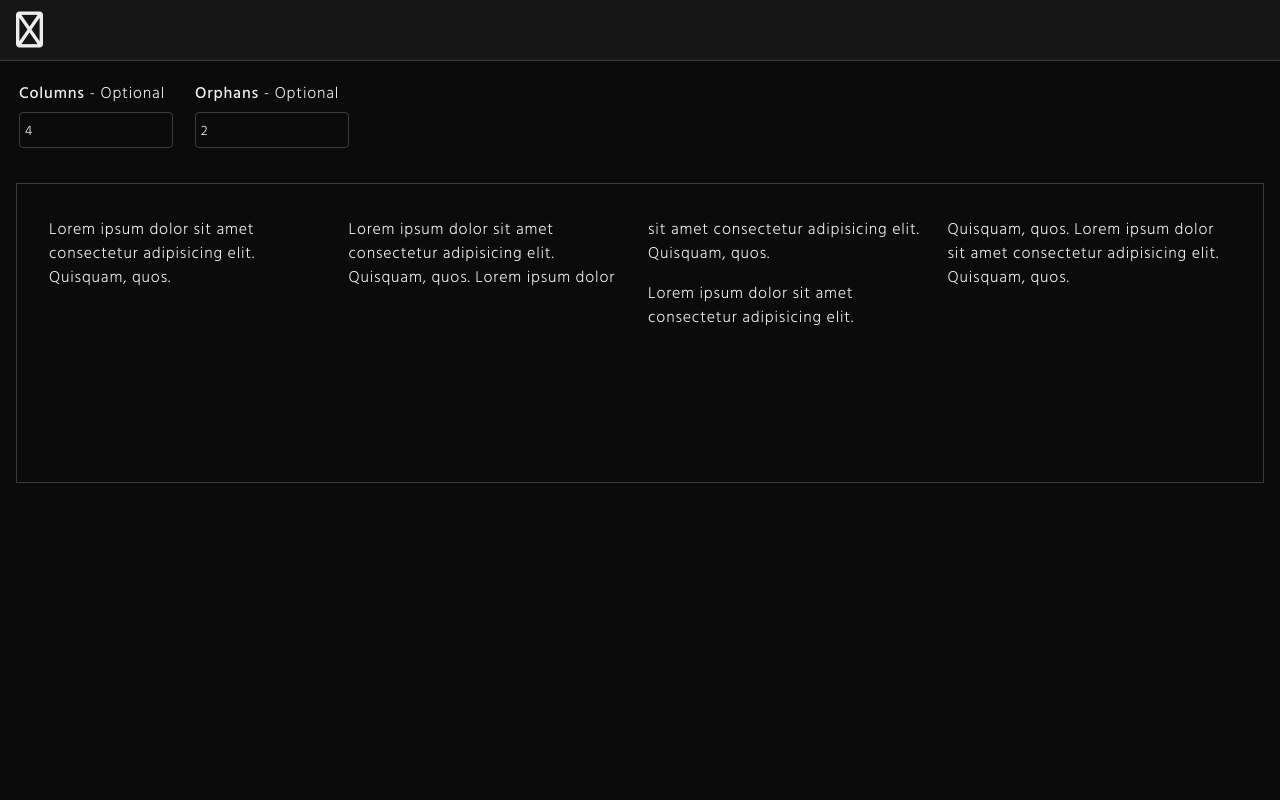
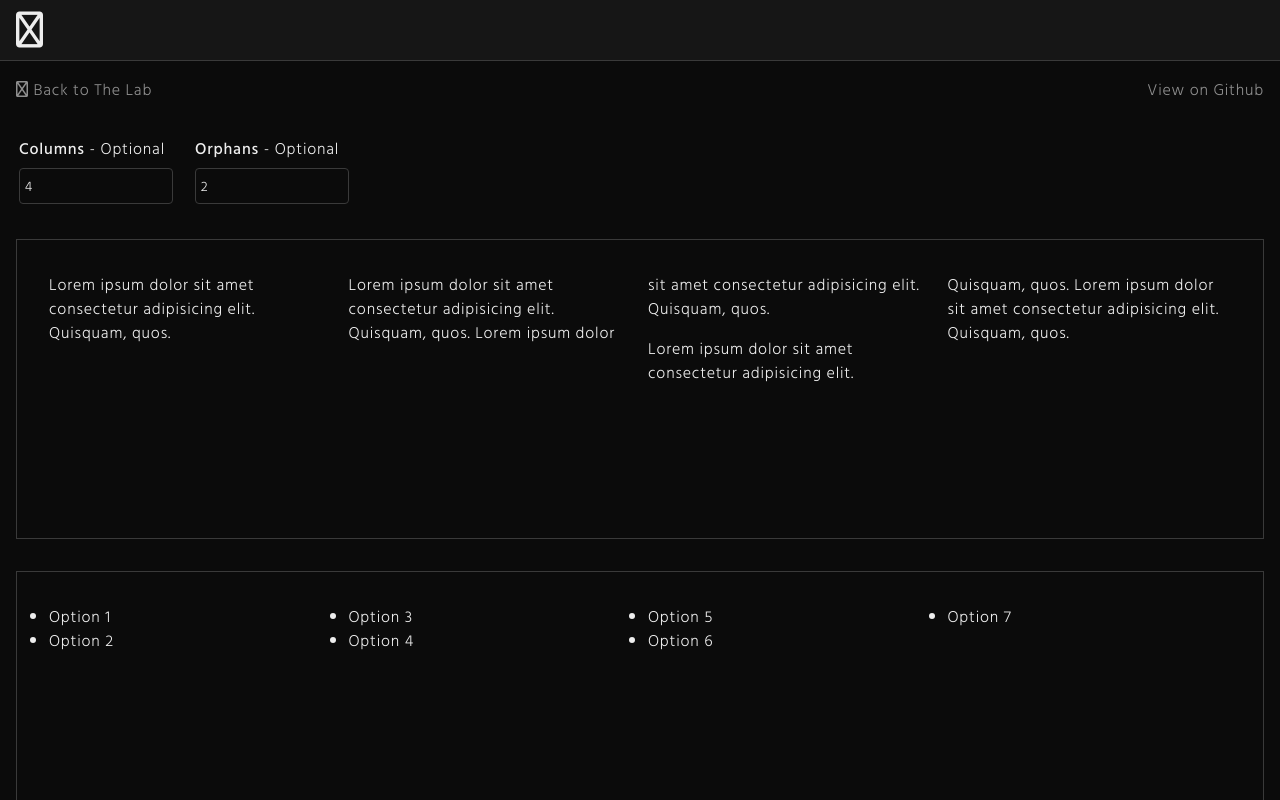
Before and after one commit to iamthe-Wraith/wraithcode, a SvelteKit app: page /experiments/orphans in a window 1280 px wide. Built offline with nearby package versions, Linux system fonts and the light colour scheme.

Commit message:
feat: adds experiment headers to recent experiments

```diff
--- a/src/lib/constants/url.ts
+++ b/src/lib/constants/url.ts
@@ -1,3 +1,3 @@
 export const GITHUB_URL = 'https://github.com/iamthe-Wraith';
 
-export const EXPERIMENTS_GITHUB_URL = 'https://github.com/iamthe-Wraith/wraithcode/blob/transformerjs/src/routes/(the-lab)/the-lab/experiments';
+export const EXPERIMENTS_GITHUB_URL = 'https://github.com/iamthe-Wraith/wraithcode/blob/main/src/routes/experiments';
--- a/src/routes/experiments/orphans/+page.svelte
+++ b/src/routes/experiments/orphans/+page.svelte
@@ -1,9 +1,19 @@
 <script lang="ts">
-	import Input from "$lib/components/Input.svelte";
+    import ExperimentHeader from "$lib/components/ExperimentHeader.svelte";
+    import Input from "$lib/components/Input.svelte";
+    import { EXPERIMENTS_GITHUB_URL } from "$lib/constants/url";
 
     let columns = 4;
     let orphans = 2;
 </script>
+
+<ExperimentHeader>
+    <svelte:fragment slot="right-group">
+        <a href="{EXPERIMENTS_GITHUB_URL}/orphans/%2Bpage.svelte">
+            View on Github
+        </a>
+    </svelte:fragment>
+</ExperimentHeader>
 
 <div class="container">
     <div class="controls">
@@ -33,6 +43,30 @@
 
         <p>Lorem ipsum dolor sit amet consectetur adipisicing elit. Quisquam, quos. Lorem ipsum dolor sit amet consectetur adipisicing elit. Quisquam, quos.</p>
     </div>
+
+    <ul class="content" style="columns: {columns ?? 2}; orphans: {orphans ?? 2};">
+        <li>
+            Option 1
+        </li>
+        <li>
+            Option 2
+        </li>
+        <li>
+            Option 3
+        </li>
+        <li>
+            Option 4
+        </li>
+        <li>
+            Option 5
+        </li>
+        <li>
+            Option 6
+        </li>
+        <li>
+            Option 7
+        </li>
+    </ul>
 </div>
 
 <style>
```
Also changed, not shown: src/routes/experiments/gradient-text/+page.svelte (+13 -0 lines), src/routes/experiments/lava-bricks/+page.svelte (+13 -0 lines).
